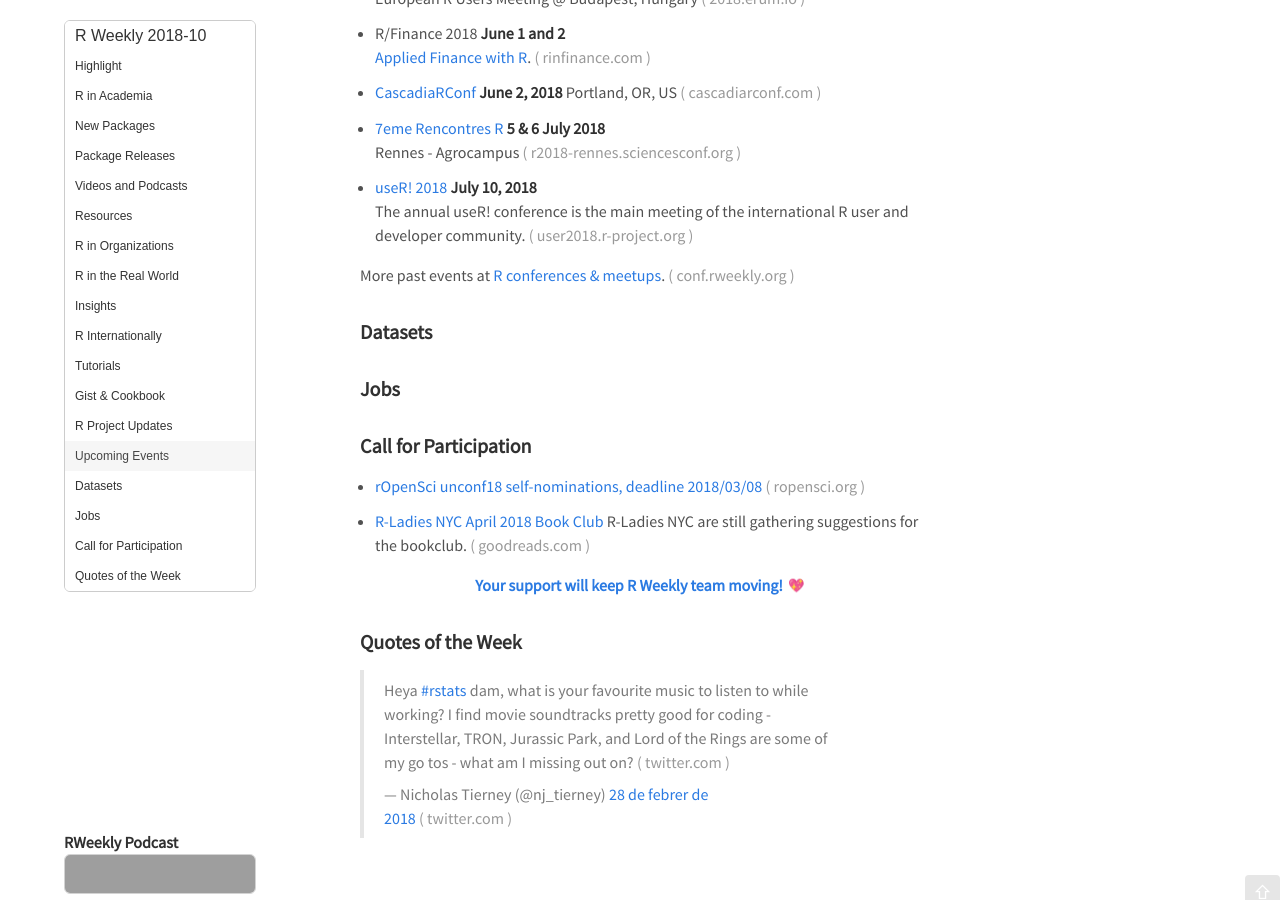
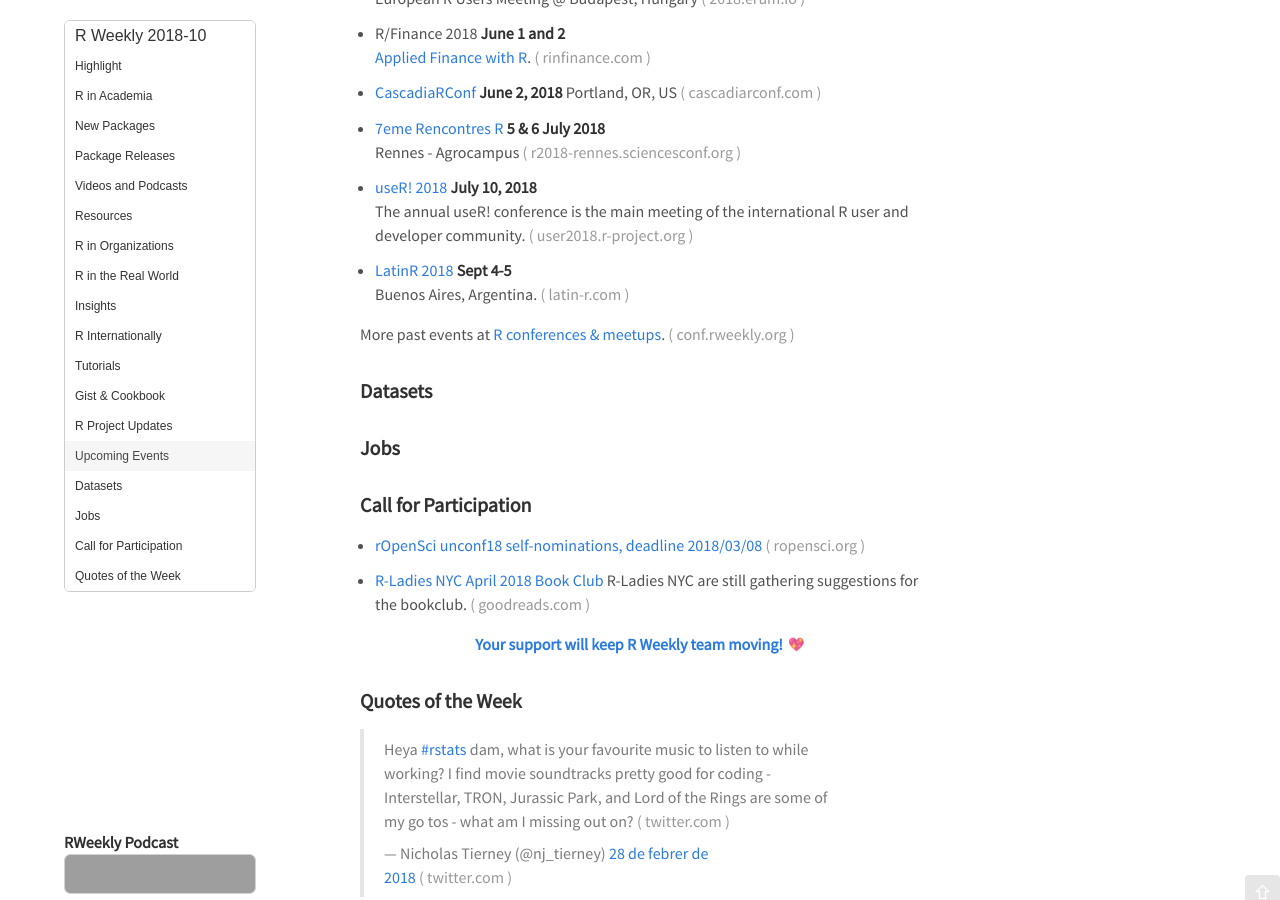
Before and after one commit to rweekly/rweekly.org, a Jekyll site: the page built from draft.md, in a window 1280 px wide and 900 px high, scrolled down 2177 px. Built offline with Jekyll 4.4.1, drawn with Linux system fonts in a browser that asks for light colours; emoji names are drawn with the system emoji font; comment, search, counter and statistics services are not loaded; grey boxes are pictures that could not be loaded.

Commit message:
Add LatinR Conference, in Argentina 🇦🇷

```diff
--- a/draft.md
+++ b/draft.md
@@ -113,6 +113,9 @@
 + [useR! 2018](https://user2018.r-project.org/) **July 10, 2018** <br />
 The annual useR! conference is the main meeting of the international R user and developer community.
 
++ [LatinR 2018](http://latin-r.com/) **Sept 4-5** <br />
+Buenos Aires, Argentina.
+
 More past events at [R conferences & meetups](https://conf.rweekly.org).
 
 ### Datasets
```
